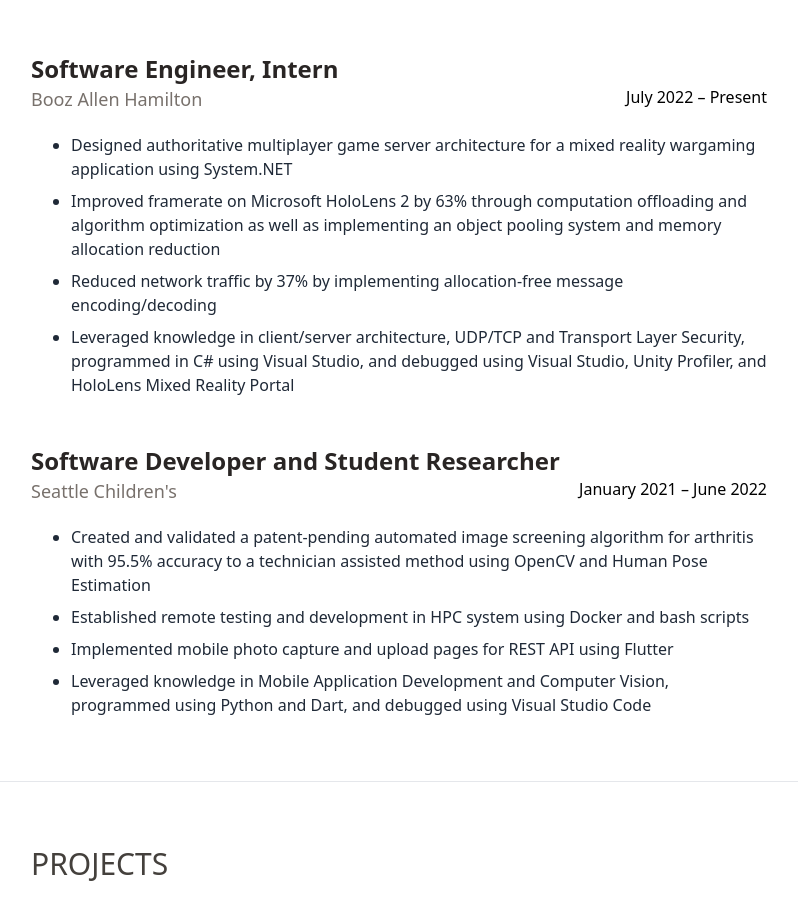
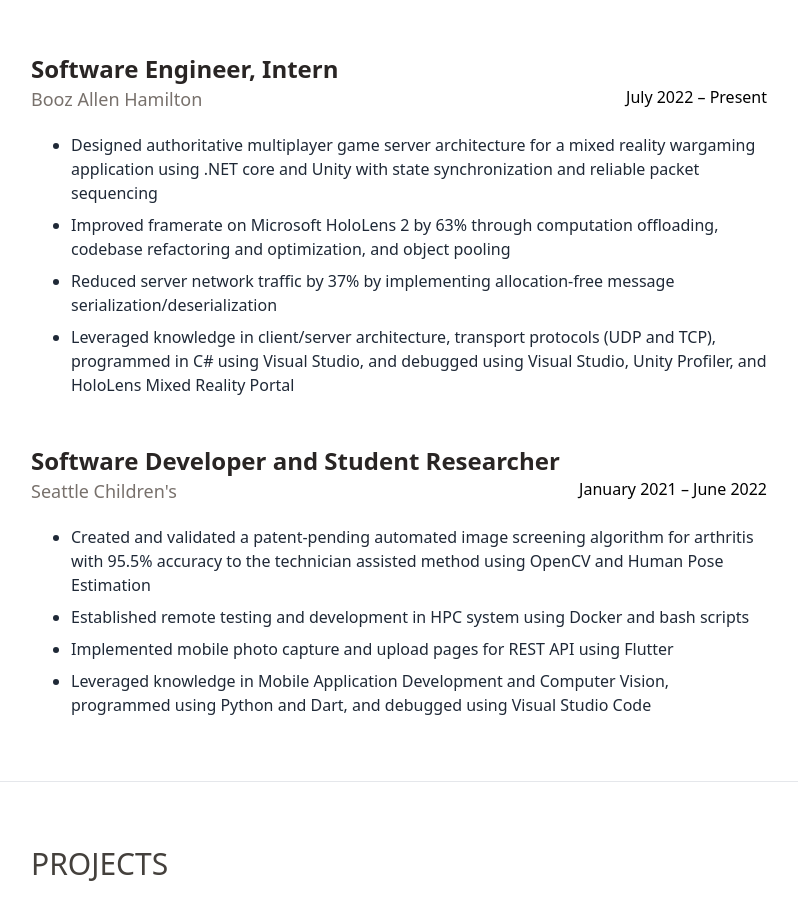
Before and after one commit to pyke-jason/portfolio-website, a Next.js app: page / in a window 1280 px wide. Shown: the part 1380-2299 px from the top of the page, without its empty margins (337-1135 px from the left). Built offline with nearby package versions, Linux system fonts and the light colour scheme.

Commit message:
Rewrite various bullet points

```diff
--- a/components/Experience.tsx
+++ b/components/Experience.tsx
@@ -12,10 +12,10 @@
                 date="July 2022 &ndash; Present"
             >
                 <BulletedNotes
-                    notes={["Designed authoritative multiplayer game server architecture for a mixed reality wargaming application using System.NET ",
-                        "Improved framerate on Microsoft HoloLens 2 by 63% through computation offloading and algorithm optimization as well as implementing an object pooling system and memory allocation reduction",
-                        "Reduced network traffic by 37% by implementing allocation-free message encoding/decoding",
-                        "Leveraged knowledge in client/server architecture, UDP/TCP and Transport Layer Security, programmed in C# using Visual Studio, and debugged using Visual Studio, Unity Profiler, and HoloLens Mixed Reality Portal"
+                    notes={["Designed authoritative multiplayer game server architecture for a mixed reality wargaming application using .NET core and Unity with state synchronization and reliable packet sequencing",
+                        "Improved framerate on Microsoft HoloLens 2 by 63% through computation offloading, codebase refactoring and optimization, and object pooling",
+                        "Reduced server network traffic by 37% by implementing allocation-free message serialization/deserialization",
+                        "Leveraged knowledge in client/server architecture, transport protocols (UDP and TCP), programmed in C# using Visual Studio, and debugged using Visual Studio, Unity Profiler, and HoloLens Mixed Reality Portal"
                     ]} />
             </SectionEntry>
             <SectionEntry
@@ -25,7 +25,7 @@
             >
                 <BulletedNotes
                     notes={[
-                        "Created and validated a patent-pending automated image screening algorithm for arthritis with 95.5% accuracy to a technician assisted method using OpenCV and Human Pose Estimation",
+                        "Created and validated a patent-pending automated image screening algorithm for arthritis with 95.5% accuracy to the technician assisted method using OpenCV and Human Pose Estimation",
                         "Established remote testing and development in HPC system using Docker and bash scripts",
                         "Implemented mobile photo capture and upload pages for REST API using Flutter",
                         "Leveraged knowledge in Mobile Application Development and Computer Vision, programmed using Python and Dart, and debugged using Visual Studio Code"
```
